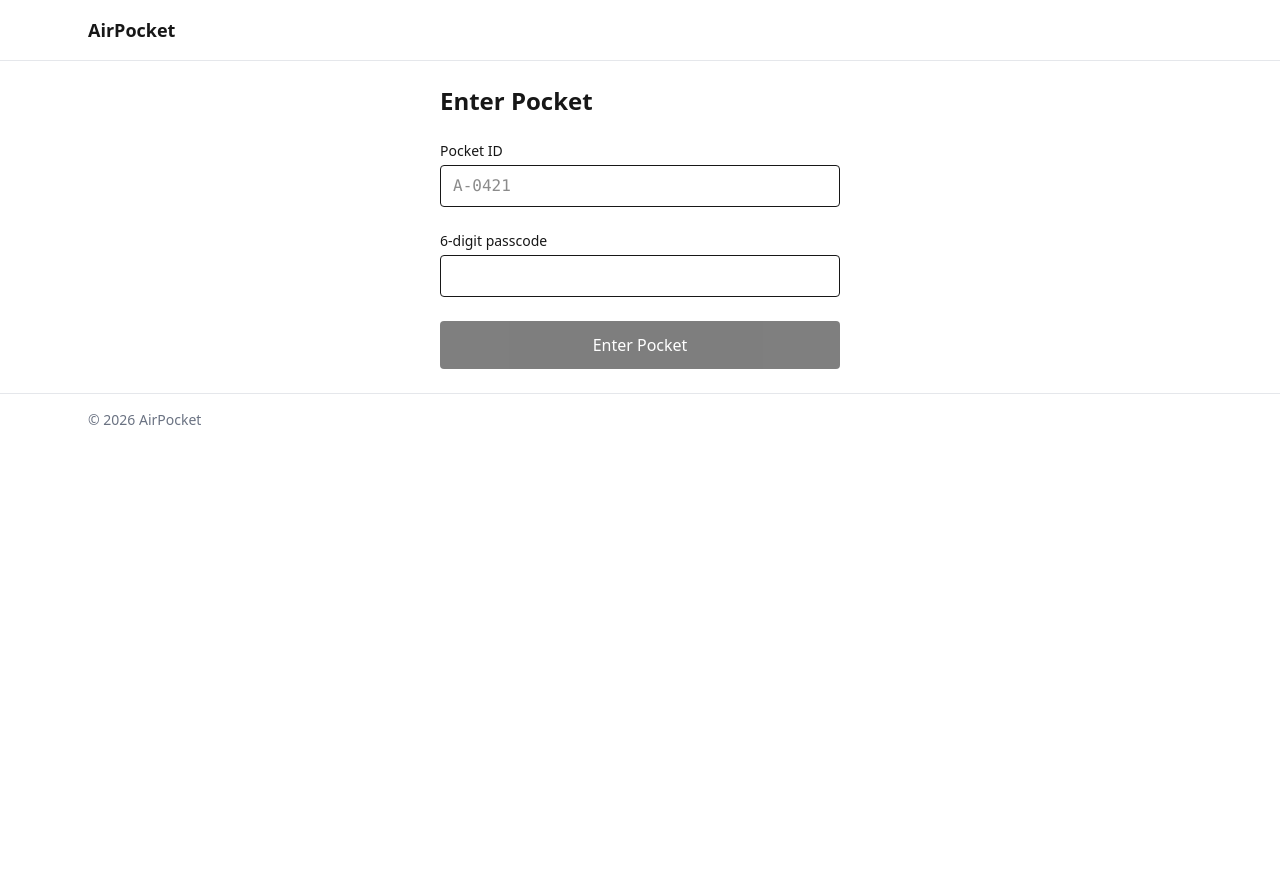
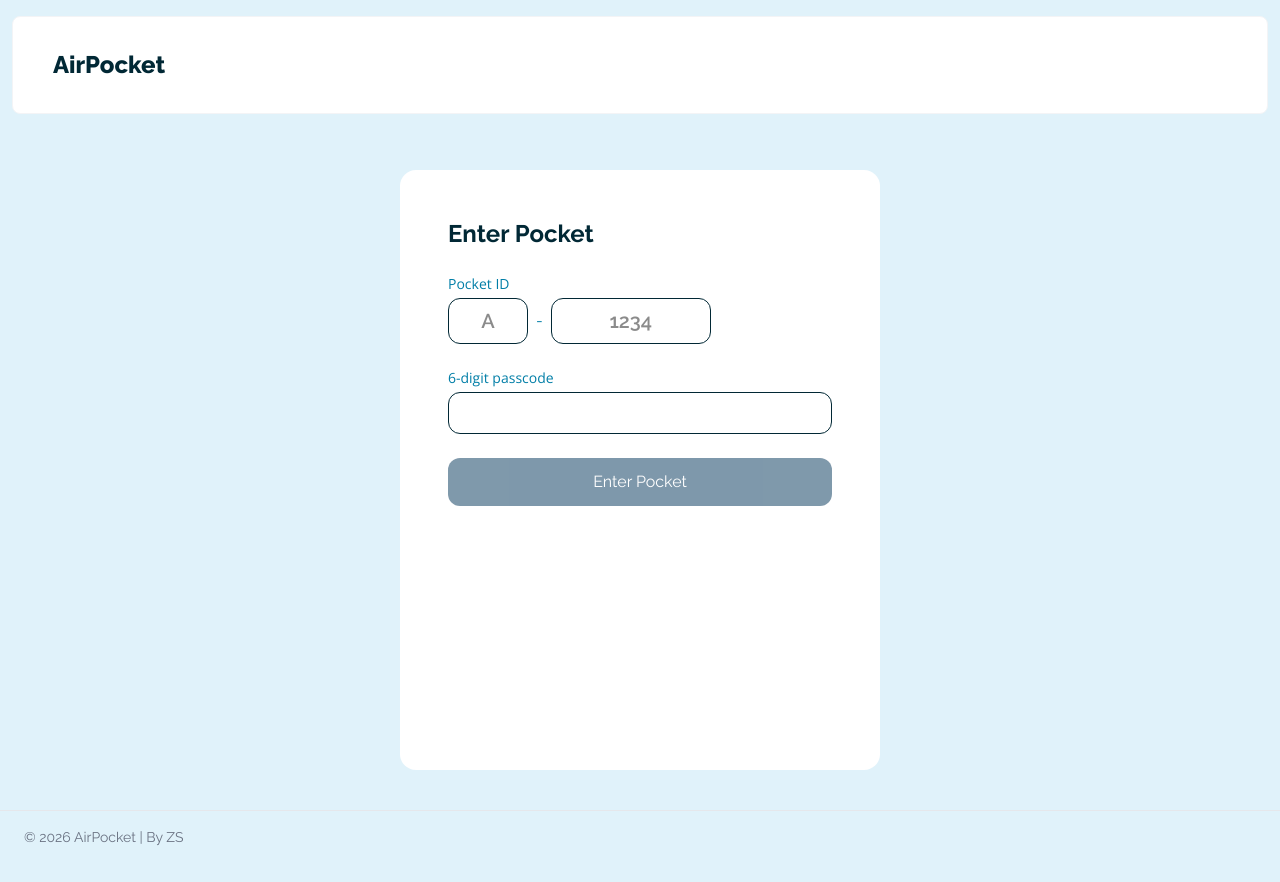
Before and after one commit to szorawar2/airpocket, a Next.js app: page /enter in a window 1280 px wide. Shown: the top 882 px of the page. Before the commit the page ends 800 px from the top, so only its background shows below. Built offline with nearby package versions, Linux system fonts and the light colour scheme.

Commit message:
UI Fixed. Next- Error handling, max extension, policy

```diff
--- a/app/create/page.tsx
+++ b/app/create/page.tsx
@@ -37,7 +37,7 @@ export default function CreatePocket() {
       }),
     });
 
-    if (!res.ok) return; // optional error handling
+    if (!res.ok) return;
 
     const { instanceHash } = await res.json();
 
@@ -50,31 +50,37 @@ export default function CreatePocket() {
   }
 
   return (
-    <div className="mx-auto max-w-md p-6 space-y-6">
-      <h1 className="text-2xl font-semibold">Create Pocket</h1>
+    <div className="mx-auto w-120 max-w-9/10 max-h-150 p-6 space-y-6 bg-background rounded-2xl mt-10 p-12 ">
+      <h1 className="text-2xl font-bold text-col4 ">Create Pocket</h1>
 
-      <div className="rounded-lg border p-4">
-        <p className="text-sm text-gray-500">Pocket ID</p>
+      <div className="rounded-xl border border-col4 p-4">
+        <p className="text-sm text-col2 font-[Open_Sans]">Pocket ID</p>
         <p className="text-xl font-mono">{pocketId}</p>
       </div>
 
       <div>
-        <label className="block text-sm mb-1">6-digit passcode</label>
+        <label className="block text-sm mb-1 text-col2 font-[Open_Sans]">
+          6-digit passcode
+        </label>
         <input
-          // type="password"
+          type="text"
+          inputMode="numeric"
+          pattern="[0-9]*"
           maxLength={6}
           value={passcode}
-          onChange={(e) => setPasscode(e.target.value)}
-          className="w-full rounded border px-3 py-2"
+          onChange={(e) => setPasscode(e.target.value.replace(/\D/g, ""))}
+          className="w-full rounded-xl border border-col4 px-3 py-2 focus:border-2 focus:outline-none focus:border-col2"
         />
       </div>
 
       <div>
-        <label className="block text-sm mb-1">Expiration</label>
+        <label className="block text-sm mb-1 text-col2 font-[Open_Sans]">
+          Expiration
+        </label>
         <select
           value={expiresIn}
           onChange={(e) => setExpiresIn(Number(e.target.value))}
-          className="w-full rounded border px-3 py-2"
+          className="w-full rounded-xl border px-3 py-2 cursor-pointer"
         >
           <option value={15}>15 mins</option>
           <option value={30}>30 mins</option>
@@ -90,7 +96,7 @@ export default function CreatePocket() {
       <button
         onClick={finalizePocket}
         disabled={passcode.length !== 6}
-        className="w-full rounded bg-black py-3 text-white disabled:opacity-50"
+        className="w-full rounded-xl bg-col3 py-3 text-white disabled:opacity-50 hover:bg-col4 disabled:hover:bg-col3 cursor-pointer"
       >
         Create Pocket
       </button>
--- a/app/enter/page.tsx
+++ b/app/enter/page.tsx
@@ -1,18 +1,27 @@
 "use client";
 
 import { useRouter } from "next/navigation";
-import { useState } from "react";
+import { useState, useEffect, useRef } from "react";
 
 export default function EnterPocket() {
   const router = useRouter();
 
-  const [pocketId, setPocketId] = useState("");
+  const alphaRef = useRef<HTMLInputElement | null>(null);
+  const numsRef = useRef<HTMLInputElement | null>(null);
+
+  // const [pocketId, setPocketId] = useState("");
   const [passcode, setPasscode] = useState("");
   const [loading, setLoading] = useState(false);
   const [error, setError] = useState<string | null>(null);
 
+  const [alpha, setAlpha] = useState("");
+  const [nums, setNums] = useState("");
+
   async function enterPocket() {
-    if (!pocketId || passcode.length !== 6) return;
+    const pocketId = `${alpha}-${nums}`;
+
+    if (alpha.length !== 1 || nums.length !== 4 || passcode.length !== 6)
+      return;
 
     setLoading(true);
     setError(null);
@@ -36,27 +45,80 @@ export default function EnterPocket() {
     router.push(`/pocket/${instanceHash}`);
   }
 
+  useEffect(() => {
+    if (alpha.length === 1) {
+      numsRef.current?.focus();
+    }
+  }, [alpha]);
+
+  function updateNums(e: React.ChangeEvent<HTMLInputElement>) {
+    const val = e.target.value.replace(/[^0-9]/g, "").slice(0, 4);
+    setNums(val);
+  }
+
+  function handleNumsKeyDown(e: React.KeyboardEvent<HTMLInputElement>) {
+    if (e.key === "Backspace" && e.currentTarget.value === "") {
+      alphaRef.current?.focus();
+    }
+  }
+
   return (
-    <div className="mx-auto max-w-md p-6 space-y-6">
-      <h1 className="text-2xl font-semibold">Enter Pocket</h1>
+    <div className="mx-auto w-120 max-w-9/10 max-h-150 p-6 space-y-6 bg-background rounded-2xl mt-10 p-12 ">
+      <h1 className="text-2xl font-bold text-col4">Enter Pocket</h1>
 
       <div>
-        <label className="block text-sm mb-1">Pocket ID</label>
-        <input
+        <label className="block text-sm mb-1 text-col2 font-[Open_Sans]">
+          Pocket ID
+        </label>
+        {/* <input
           value={pocketId}
           onChange={(e) => setPocketId(e.target.value.toUpperCase())}
           placeholder="A-0421"
-          className="w-full rounded border px-3 py-2 font-mono"
-        />
+          className="w-full rounded-xl border border-col4 px-3 py-2 focus:border-2 focus:outline-none focus:border-col2"
+        /> */}
+        <div className="flex items-center gap-2">
+          {/* letter */}
+          <input
+            ref={alphaRef}
+            value={alpha}
+            onChange={(e) =>
+              setAlpha(
+                e.target.value
+                  .toUpperCase()
+                  .replace(/[^A-Z]/g, "")
+                  .slice(0, 1),
+              )
+            }
+            placeholder="A"
+            className="w-20 text-xl font-semibold text-center rounded-xl border border-col4 px-2 py-2 focus:border-2 focus:outline-none focus:border-col2"
+          />
+
+          <span className="select-none text-col2">-</span>
+
+          {/* numbers */}
+          <input
+            ref={numsRef}
+            value={nums}
+            onChange={updateNums}
+            onKeyDown={handleNumsKeyDown}
+            placeholder="1234"
+            className="w-40 text-xl font-semibold text-center rounded-xl border border-col4 px-2 py-2 focus:border-2 focus:outline-none focus:border-col2"
+          />
+        </div>
       </div>
 
       <div>
-        <label className="block text-sm mb-1">6-digit passcode</label>
+        <label className="block text-sm mb-1 text-col2 font-[Open_Sans]">
+          6-digit passcode
+        </label>
         <input
+          type="text"
+          inputMode="numeric"
+          pattern="[0-9]*"
           maxLength={6}
           value={passcode}
-          onChange={(e) => setPasscode(e.target.value)}
-          className="w-full rounded border px-3 py-2"
+          onChange={(e) => setPasscode(e.target.value.replace(/\D/g, ""))}
+          className="w-full rounded-xl border border-col4 px-3 py-2 focus:border-2 focus:outline-none focus:border-col2"
         />
       </div>
 
@@ -64,8 +126,13 @@ export default function EnterPocket() {
 
       <button
         onClick={enterPocket}
-        disabled={passcode.length !== 6 || loading}
-        className="w-full rounded bg-black py-3 text-white disabled:opacity-50"
+        disabled={
+          alpha.length !== 1 ||
+          nums.length !== 4 ||
+          passcode.length !== 6 ||
+          loading
+        }
+        className="w-full rounded-xl bg-col3 py-3 text-white disabled:opacity-50 hover:bg-col4 disabled:hover:bg-col3 cursor-pointer"
       >
         {loading ? "Entering…" : "Enter Pocket"}
       </button>
--- a/app/globals.css
+++ b/app/globals.css
@@ -2,14 +2,26 @@
 
 :root {
   --background: #ffffff;
+  --background2: #e0f2fa;
   --foreground: #171717;
+
+  --col0: #89dcfd;
+  --col1: #00a8e8;
+  --col2: #007ea7;
+  --col3: #003459;
+  --col4: #012835;
 }
 
 @theme inline {
   --color-background: var(--background);
+  --color-background2: var(--background2);
   --color-foreground: var(--foreground);
-  --font-sans: var(--font-rubik);
-  --font-geist: var(--font-geist);
+
+  --color-col0: var(--col0);
+  --color-col1: var(--col1);
+  --color-col2: var(--col2);
+  --color-col3: var(--col3);
+  --color-col4: var(--col4);
 }
 
 /* @media (prefers-color-scheme: dark) {
@@ -20,7 +32,9 @@
 } */
 
 body {
-  background: var(--background);
+  /* background: var(--background2); */
+  max-width: 100%;
+  /* max-height: 150vh; */
   color: var(--foreground);
-  font-family: var(--font-sans);
+  font-family: var(--font-raleway), system-ui, sans-serif;
 }
--- a/app/layout.tsx
+++ b/app/layout.tsx
@@ -1,16 +1,16 @@
 import type { Metadata } from "next";
-import { Rubik, Geist } from "next/font/google";
+import { Raleway, Open_Sans } from "next/font/google";
 import "./globals.css";
 import Navbar from "@/components/layout/navbar";
 import Footer from "@/components/layout/footer";
 
-const rubik = Rubik({
+const raleway = Raleway({
   subsets: ["latin"],
-  variable: "--font-rubik",
+  variable: "--font-raleway",
 });
 
-const geistSans = Geist({
-  variable: "--font-geist-sans",
+const openSans = Open_Sans({
+  variable: "--font-open-sans",
   subsets: ["latin"],
 });
 
@@ -26,9 +26,13 @@ export default function RootLayout({
 }>) {
   return (
     <html lang="en">
-      <body className={`${geistSans.variable} antialiased font-sans`}>
+      <body
+        className={`${raleway.variable} ${openSans.variable} font-[var(--font-raleway)] antialiased bg-background2 min-h-screen `}
+      >
         <Navbar></Navbar>
-        {children}
+        <div className="min-h-[80vh] flex justify-center align-center">
+          {children}
+        </div>
         <Footer></Footer>
       </body>
     </html>
--- a/components/layout/footer.tsx
+++ b/components/layout/footer.tsx
@@ -1,8 +1,10 @@
 export default function Footer() {
   return (
-    <footer className="w-full border-t border-gray-200">
-      <div className="mx-auto max-w-6xl px-6 py-4 text-sm text-gray-500">
-        © {new Date().getFullYear()} AirPocket
+    <footer className="w-full flex justify-center">
+      <div className="w-full max-w-[1420px] border-t border-gray-200 mt-10">
+        <div className=" max-w-6xl h-20 px-6 py-4 text-sm text-gray-500">
+          © {new Date().getFullYear()} AirPocket | By ZS
+        </div>
       </div>
     </footer>
   );
--- a/components/layout/navbar.tsx
+++ b/components/layout/navbar.tsx
@@ -1,8 +1,14 @@
 export default function Navbar() {
   return (
-    <nav className="w-full border-b border-gray-200">
-      <div className="mx-auto max-w-6xl px-6 py-4">
-        <h1 className="text-lg font-semibold">AirPocket</h1>
+    <nav className="w-100% bg-none flex justify-center align-center ">
+      <div className="w-100% max-w-[1420px] grow border-1 border-gray-100 rounded-lg mx-3 my-4 bg-background ">
+        <div className="mx-4 max-w-6xl px py-2 md:py-4 flex flex-col items-center justify-center md:block md:items-stretch md:justify-start">
+          <div className="w-40 rounded-lg justify-center items-center flex px-4 py-2">
+            <h1 className="text-2xl font-extrabold py-2 text-col4 ">
+              AirPocket
+            </h1>
+          </div>
+        </div>
       </div>
     </nav>
   );
--- /dev/null
+++ b/components/misc/CloseIcon.tsx
@@ -0,0 +1,25 @@
+type CloseIconProps = {
+  size?: number;
+  className?: string;
+};
+
+export default function CloseIcon({
+  size = 24,
+  className = "",
+}: CloseIconProps) {
+  return (
+    <svg
+      viewBox="0 0 24 24"
+      width={size}
+      height={size}
+      fill={className}
+      xmlns="http://www.w3.org/2000/svg"
+    >
+      <path
+        fillRule="evenodd"
+        clipRule="evenodd"
+        d="M5.29289 5.29289C5.68342 4.90237 6.31658 4.90237 6.70711 5.29289L12 10.5858L17.2929 5.29289C17.6834 4.90237 18.3166 4.90237 18.7071 5.29289C19.0976 5.68342 19.0976 6.31658 18.7071 6.70711L13.4142 12L18.7071 17.2929C19.0976 17.6834 19.0976 18.3166 18.7071 18.7071C18.3166 19.0976 17.6834 19.0976 17.2929 18.7071L12 13.4142L6.70711 18.7071C6.31658 19.0976 5.68342 19.0976 5.29289 18.7071C4.90237 18.3166 4.90237 17.6834 5.29289 17.2929L10.5858 12L5.29289 6.70711C4.90237 6.31658 4.90237 5.68342 5.29289 5.29289Z"
+      />
+    </svg>
+  );
+}
```
Also changed, not shown: app/page.tsx (+11 -8 lines), app/pocket/[instanceHash]/ClientPage.tsx (+66 -27 lines), app/pocket/[instanceHash]/InputBar.tsx (+68 -5 lines), app/pocket/[instanceHash]/MessageDisplay.tsx (+11 -10 lines), public/close-x-svgrepo-com.svg (added).
